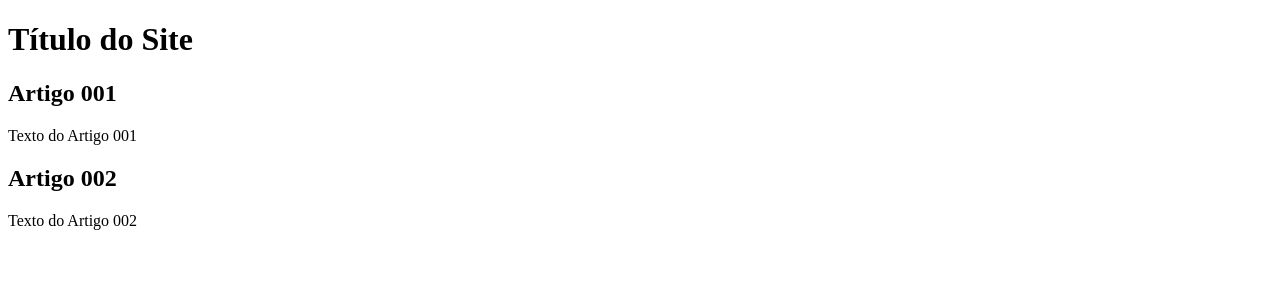
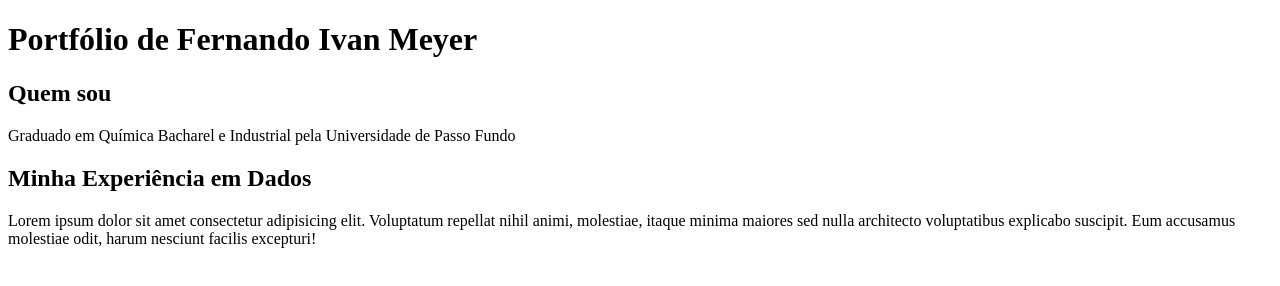
Before and after one commit to FivMeyer/portfolio-fernando, a plain HTML site: page index.html in a window 1280 px wide. Drawn offline with Linux system fonts and the light colour scheme.

Commit message:
started writing content

```diff
--- a/index.html
+++ b/index.html
@@ -9,15 +9,15 @@
 <body>
    <main>
        <header>
-           <h1>Título do Site</h1>
+           <h1>Portfólio de Fernando Ivan Meyer</h1>
        </header>
        <article>
-           <h2>Artigo 001</h2>
-           <p>Texto do Artigo 001</p>
+           <h2>Quem sou</h2>
+           <p>Graduado em Química Bacharel e Industrial pela Universidade de Passo Fundo</p>
        </article>
        <article>
-           <h2>Artigo 002</h2>
-           <p>Texto do Artigo 002</p>
+           <h2>Minha Experiência em Dados</h2>
+           <p>Lorem ipsum dolor sit amet consectetur adipisicing elit. Voluptatum repellat nihil animi, molestiae, itaque minima maiores sed nulla architecto voluptatibus explicabo suscipit. Eum accusamus molestiae odit, harum nesciunt facilis excepturi!</p>
        </article>
    </main>
 </body>
```
